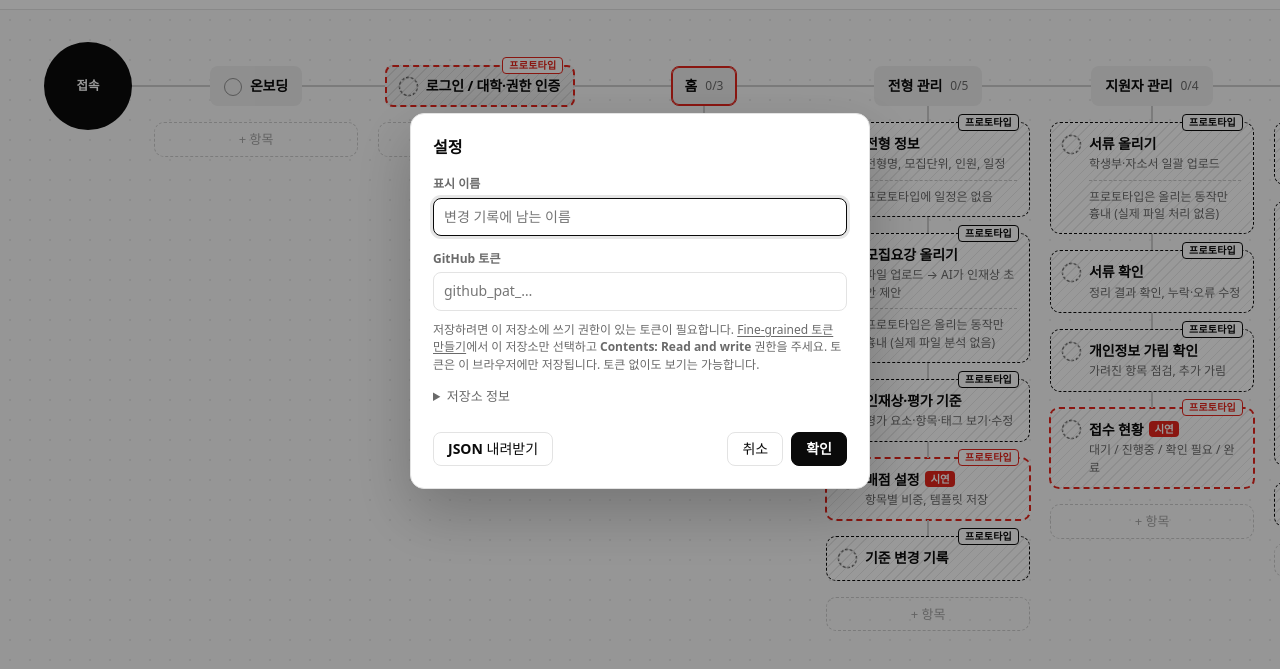
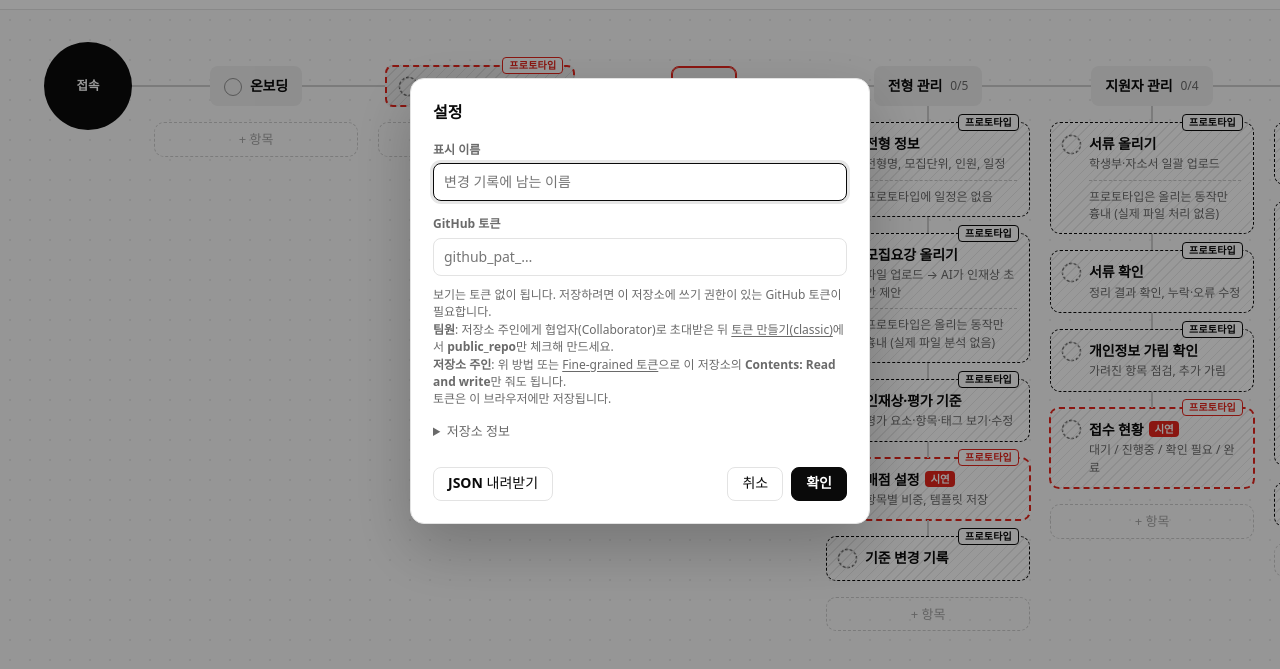
Before and after one commit to hwankr/admission-board, a plain HTML site: page index.html in a window 1280 px wide. Both pictures are taken after a click on the button "설정". Shown: the part 99-768 px from the top of the page. Drawn offline with Linux system fonts and the light colour scheme; a web font is replaced by a local one.

Commit message:
설정 창의 토큰 안내를 팀원/저장소 주인으로 나눠 설명
Co-Authored-By: Claude Fable 5.2 <noreply@anthropic.com>

```diff
--- a/index.html
+++ b/index.html
@@ -51,10 +51,14 @@
         <input name="token" type="password" autocomplete="off" placeholder="github_pat_…">
       </label>
       <p class="help">
-        저장하려면 이 저장소에 쓰기 권한이 있는 토큰이 필요합니다.
-        <a href="https://github.com/settings/personal-access-tokens/new" target="_blank" rel="noopener">Fine-grained 토큰 만들기</a>에서
-        이 저장소만 선택하고 <b>Contents: Read and write</b> 권한을 주세요.
-        토큰은 이 브라우저에만 저장됩니다. 토큰 없이도 보기는 가능합니다.
+        보기는 토큰 없이 됩니다. 저장하려면 이 저장소에 쓰기 권한이 있는 GitHub 토큰이 필요합니다.<br>
+        <b>팀원</b>: 저장소 주인에게 협업자(Collaborator)로 초대받은 뒤
+        <a href="https://github.com/settings/tokens/new?scopes=public_repo&description=admission-board" target="_blank" rel="noopener">토큰 만들기(classic)</a>에서
+        <b>public_repo</b>만 체크해 만드세요.<br>
+        <b>저장소 주인</b>: 위 방법 또는
+        <a href="https://github.com/settings/personal-access-tokens/new" target="_blank" rel="noopener">Fine-grained 토큰</a>으로
+        이 저장소의 <b>Contents: Read and write</b>만 줘도 됩니다.<br>
+        토큰은 이 브라우저에만 저장됩니다.
       </p>
       <details>
         <summary>저장소 정보</summary>
```
